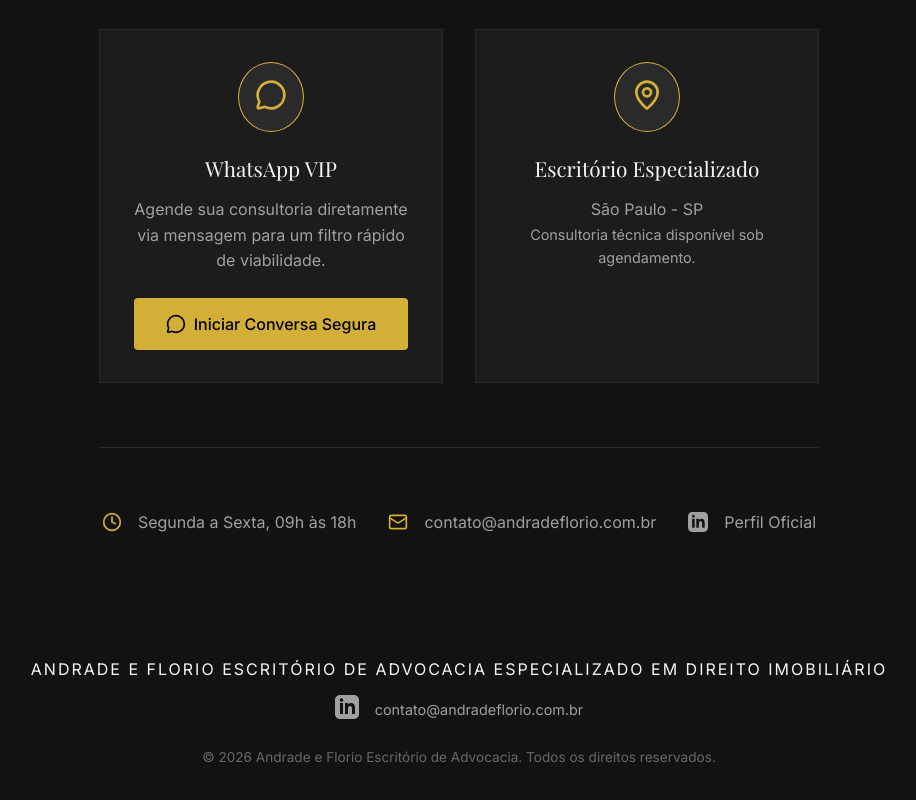
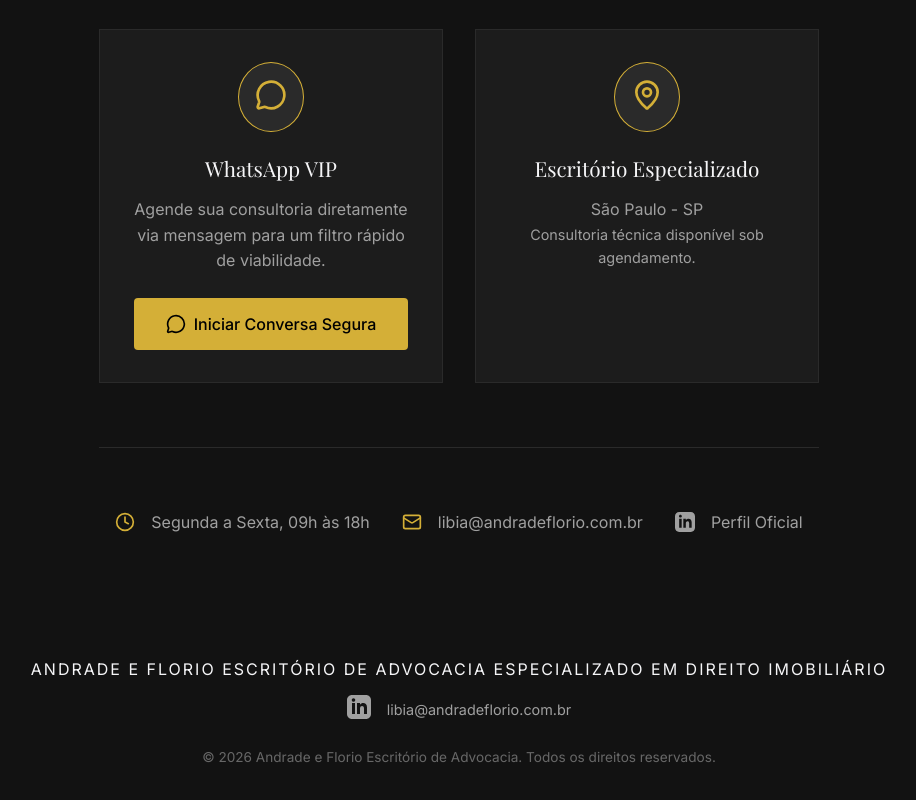
Before and after one commit to aleandrade926/andrade-florio-web, a React (Vite) app: page /atendimento in a window 1280 px wide. Shown: the part 326-1126 px from the top of the page, without its empty margins (181-1097 px from the left). Built offline with nearby package versions, Linux system fonts and the light colour scheme; a web font is replaced by a local one.

Commit message:
feat: use libia@andradeflorio.com.br as the official contact email

```diff
--- a/src/components/Shared.jsx
+++ b/src/components/Shared.jsx
@@ -81,12 +81,12 @@ export function Footer() {
               <LinkedinIcon size={24} />
             </a>
             <a
-              href="mailto:contato@andradeflorio.com.br"
+              href="mailto:libia@andradeflorio.com.br"
               style={{ color: 'var(--text-muted)', textDecoration: 'none', transition: 'color 0.2s ease', fontSize: '0.9rem', display: 'flex', alignItems: 'center' }}
               onMouseOver={e => e.currentTarget.style.color = 'var(--accent-gold)'}
               onMouseOut={e => e.currentTarget.style.color = 'var(--text-muted)'}
             >
-              contato@andradeflorio.com.br
+              libia@andradeflorio.com.br
             </a>
         </div>
         <p style={{ fontSize: '0.85rem', opacity: 0.6 }}>© {new Date().getFullYear()} Andrade e Florio Escritório de Advocacia. Todos os direitos reservados.</p>
--- a/src/pages/Atendimento.jsx
+++ b/src/pages/Atendimento.jsx
@@ -52,7 +52,7 @@ export default function AtendimentoPage() {
                <Clock size={20} color="var(--accent-gold)" /> Segunda a Sexta, 09h às 18h
              </div>
              <div style={{ display: 'flex', alignItems: 'center', gap: '1rem', color: 'var(--text-muted)' }}>
-               <Mail size={20} color="var(--accent-gold)" /> contato@andradeflorio.com.br
+               <Mail size={20} color="var(--accent-gold)" /> libia@andradeflorio.com.br
              </div>
              <a href="https://www.linkedin.com/in/libiaflorio/" target="_blank" rel="noopener noreferrer" style={{ display: 'flex', alignItems: 'center', gap: '1rem', color: 'var(--text-muted)', textDecoration: 'none' }}>
                <LinkedinIcon size={20} /> Perfil Oficial
```
